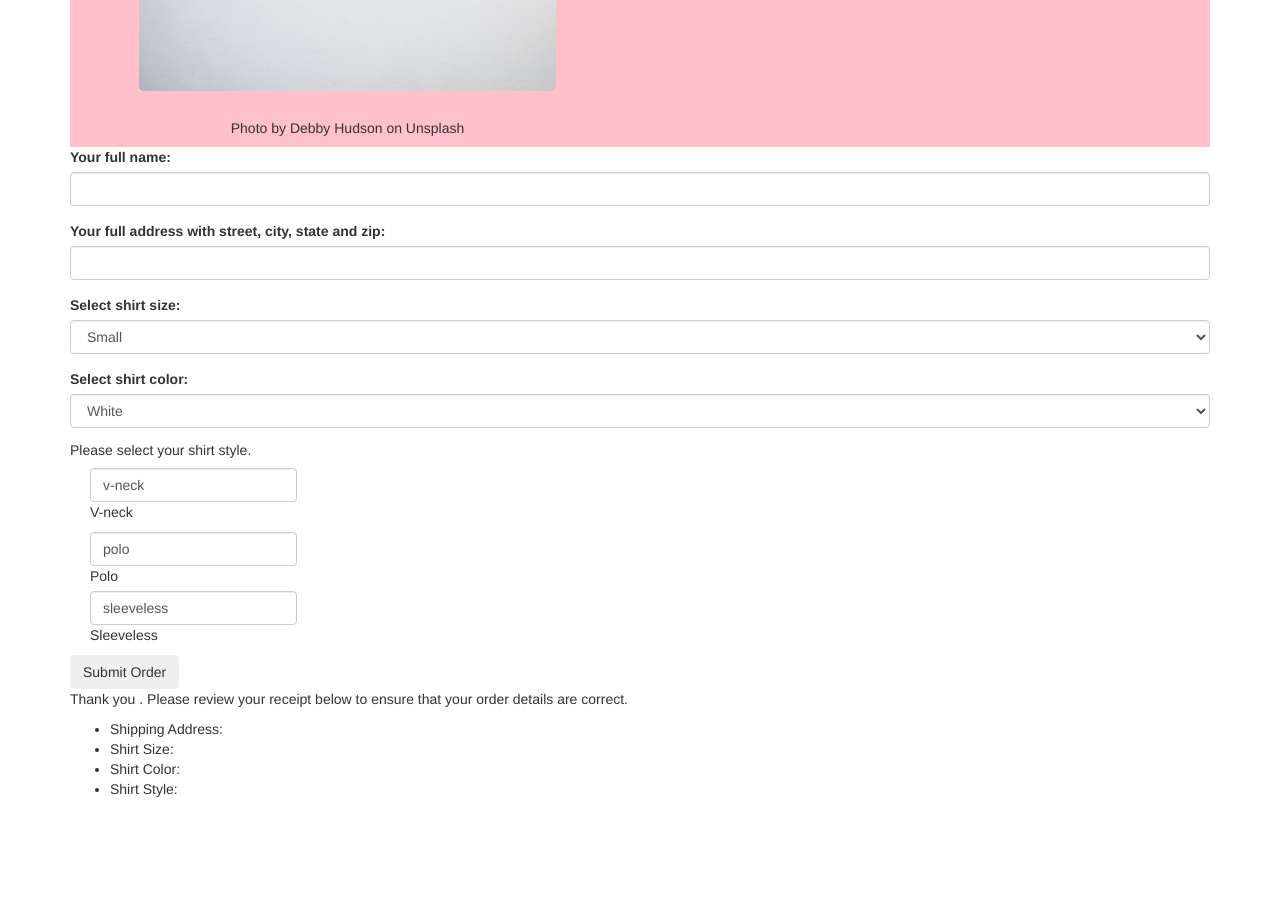
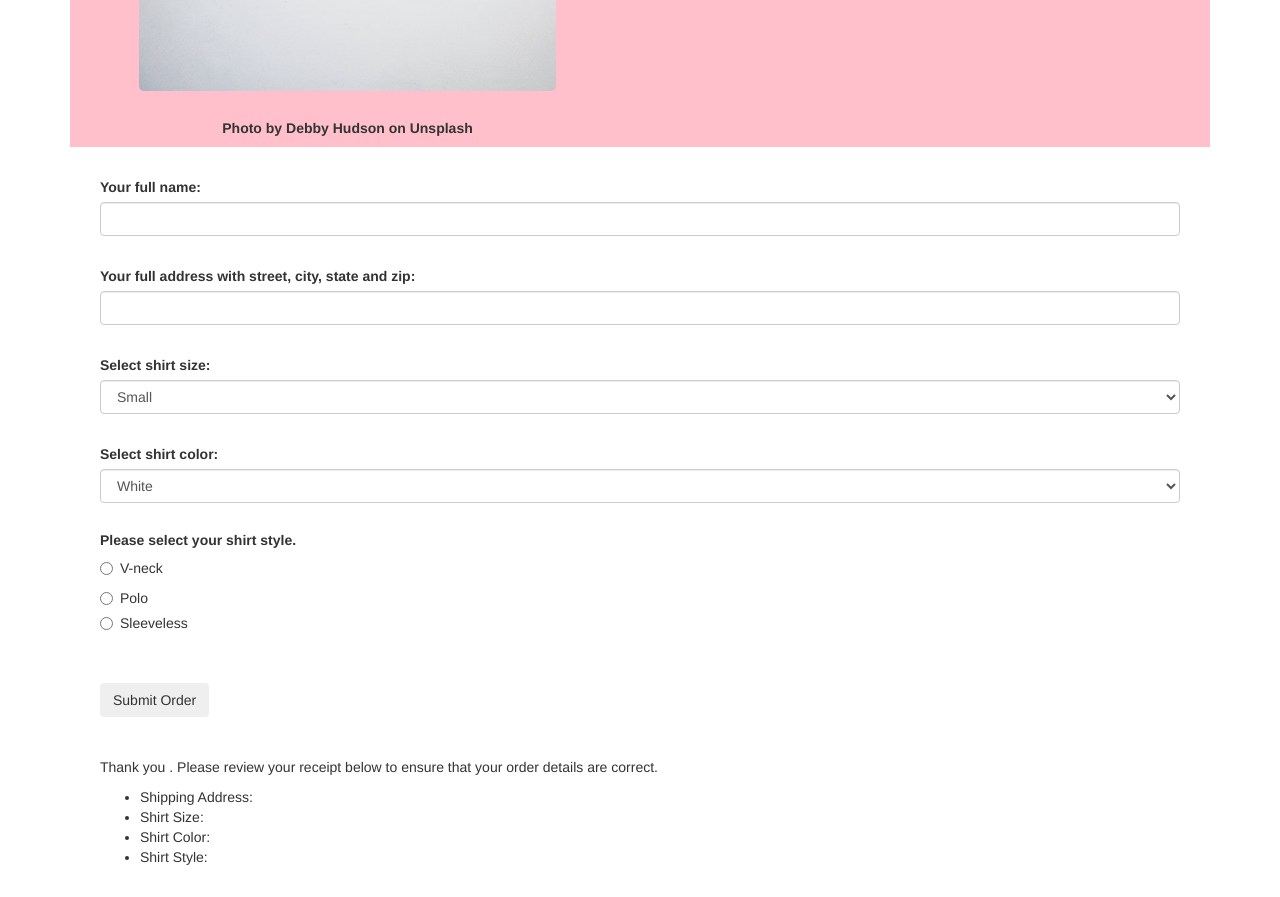
Before and after one commit to LINDGRENBA/online-marketplace, a plain HTML site: page index.html in a window 1280 px wide. Shown: the part 162-1059 px from the top of the page. Before the commit the page ends 976 px from the top, so only its background shows below. Drawn offline with Linux system fonts and the light colour scheme.

Commit message:
Correct html for radio buttons, add custom margins and padding to form.

```diff
--- a/css/styles.css
+++ b/css/styles.css
@@ -32,3 +32,16 @@ img {
   border: 1px solid black;
   color: #FFF;
 }
+
+.form-group {
+  margin: 30px;
+}
+
+.btn {
+  margin-top: 40px;
+  margin-bottom: 40px;
+}
+
+h5 {
+  font-weight: bold;
+}
--- a/index.html
+++ b/index.html
@@ -58,24 +58,24 @@
         <h5>Please select your shirt style.</h5>
         <div class="radio">
           <label for="v-neck">
-            <input type="text" id="v-neck" class="form-control" name="style" value="v-neck">
+            <input type="radio" id="v-neck" name="style" value="v-neck">
             V-neck
           </label>
           <div class="radio">
             <label for="polo">
-              <input type="text" id="polo" class="form-control" name="style" value="polo">
+              <input type="radio" id="polo" name="style" value="polo">
               Polo
             </label>
         </div>
         <div class="radio">
           <label for="sleeveless">
-            <input type="text" id="sleeveless" class="form-control" name="style" value="sleeveless">
+            <input type="radio" id="sleeveless" name="style" value="sleeveless">
             Sleeveless
           </label>
       </div>
-
       <button class="btn" type="submit">Submit Order</button>
     </form>
+    <br>
 
 
     <div id="recipt">
```
